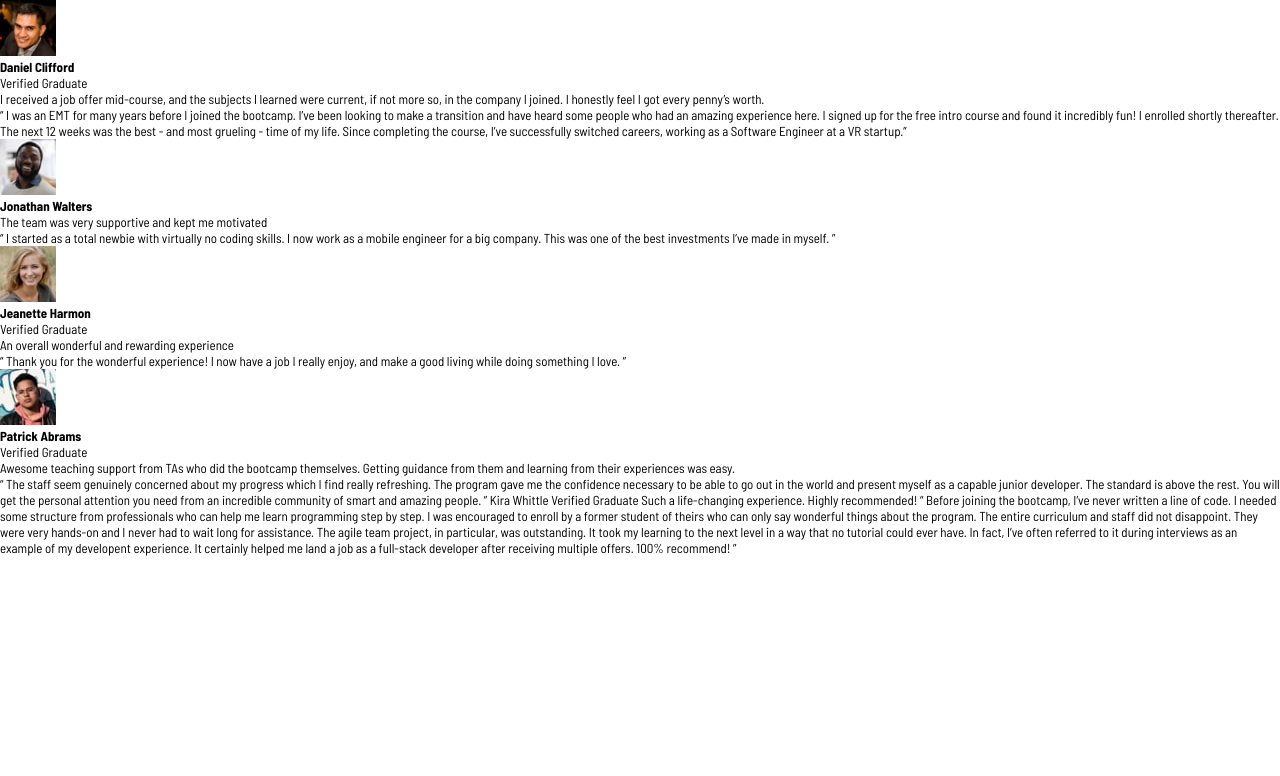
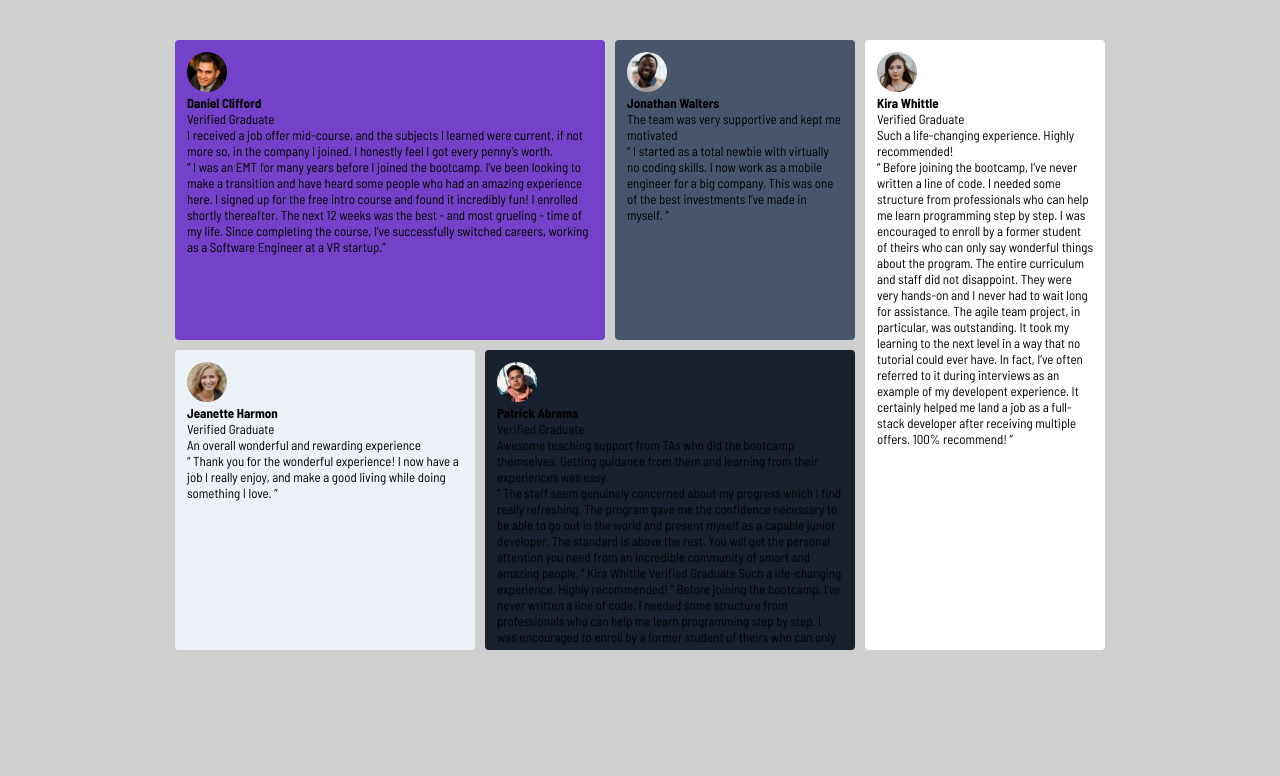
Before and after one commit to EnrikeOmarFarias/cuadricula-de-testimonios, a plain HTML site: page index.html in a window 1280 px wide. Drawn offline with Linux system fonts and the light colour scheme.

Commit message:
Maquetacion

```diff
--- a/index.html
+++ b/index.html
@@ -25,8 +25,8 @@
   </head>
   <body>
     <main class="conteiner">
-      <div class="cards">
-        <section>
+      <div class="cards daniel">
+        <section class="daniel-presentacion">
           <img
             class="img"
             src="./images/image-daniel.jpg"
@@ -53,9 +53,13 @@
           </p>
         </section>
       </div>
-      <div class="cards">
+      <div class="cards jonathan">
         <section>
-          <img src="./images/image-jonathan.jpg" alt="imagen de perfil" />
+          <img
+            class="img"
+            src="./images/image-jonathan.jpg"
+            alt="imagen de perfil"
+          />
           <h4 class="nombre">Jonathan Walters</h4>
         </section>
         <section class="texto">
@@ -69,9 +73,13 @@
           </p>
         </section>
       </div>
-      <div class="cards">
+      <div class="cards jeanette">
         <section>
-          <img src="./images/image-jeanette.jpg" alt="imagen de perfil" />
+          <img
+            class="img"
+            src="./images/image-jeanette.jpg"
+            alt="imagen de perfil"
+          />
           <h4 class="nombre">Jeanette Harmon</h4>
           <p class="subtitulo">Verified Graduate</p>
         </section>
@@ -83,9 +91,13 @@
           </p>
         </section>
       </div>
-      <div class="cards">
+      <div class="cards patrick">
         <section>
-          <img src="./images/image-patrick.jpg" alt="imagen de perfil" />
+          <img
+            class="img"
+            src="./images/image-patrick.jpg"
+            alt="imagen de perfil"
+          />
           <h4 class="nombre">Patrick Abrams</h4>
           <p class="subtitulo">Verified Graduate</p>
         </section>
@@ -117,6 +129,30 @@
           </p>
         </section>
       </div>
+      <div class="cards kira">
+        <section>
+          <img class="img" src="./images/image-kira.jpg" alt="imagen kira" />
+          <h4 class="nombre">Kira Whittle</h4>
+          <p class="subtitulo">Verified Graduate</p>
+        </section>
+        <section class="texto">
+          <p>Such a life-changing experience. Highly recommended!</p>
+          <p>
+            “ Before joining the bootcamp, I’ve never written a line of code. I
+            needed some structure from professionals who can help me learn
+            programming step by step. I was encouraged to enroll by a former
+            student of theirs who can only say wonderful things about the
+            program. The entire curriculum and staff did not disappoint. They
+            were very hands-on and I never had to wait long for assistance. The
+            agile team project, in particular, was outstanding. It took my
+            learning to the next level in a way that no tutorial could ever
+            have. In fact, I’ve often referred to it during interviews as an
+            example of my developent experience. It certainly helped me land a
+            job as a full-stack developer after receiving multiple offers. 100%
+            recommend! ”
+          </p>
+        </section>
+      </div>
     </main>
   </body>
 </html>
--- a/style.css
+++ b/style.css
@@ -21,4 +21,53 @@ html {
 body {
   font-size: 1.3rem;
   font-family: "Barlow Semi Condensed", sans-serif;
+  background-color: var(--Lightgray);
 }
+
+.conteiner {
+  display: grid;
+  grid-template-columns: 30rem 12rem 24rem 24rem;
+  grid-template-rows: 30rem 30rem;
+
+  place-content: center;
+  gap: 1rem;
+  margin: 4rem;
+}
+
+.cards {
+  border: 0.2rem solid transparent;
+  border-radius: 0.4rem;
+  overflow: hidden;
+  padding: 1rem;
+}
+
+.daniel {
+  grid-column: 1 / 3;
+  background-color: var(--Moderateviolet);
+}
+
+.img {
+  height: 4rem;
+  width: 4rem;
+  border-radius: 50%;
+}
+
+.jonathan {
+  background-color: var(--Verydarkgrayishblue);
+}
+
+.patrick {
+  grid-column: 2 / 4;
+  background-color: var(--Verydarkblackishblue);
+}
+
+.jeanette {
+  grid-column: 1/ 2;
+  background-color: var(--Lightgrayishblue);
+}
+
+.kira {
+  grid-row: 1 / 3;
+  grid-column: 4 /5;
+  background-color: var(--White);
+}
```
